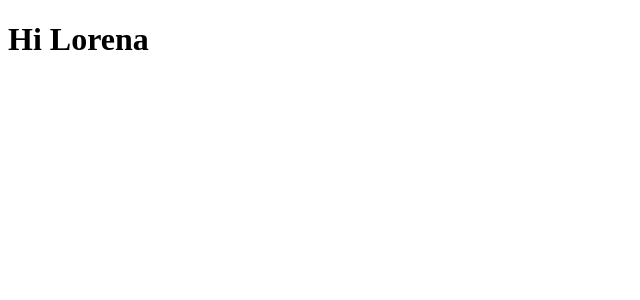
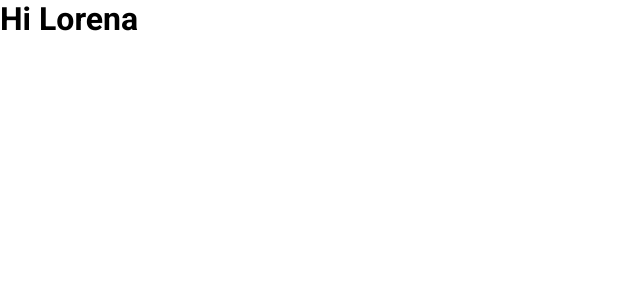
Before and after one commit to macedo-developer/clone-home-page-tesla, a React (Create React App) app: page / in a window 1280 px wide. Shown: the top 300 px of the page, without its empty margins (0-640 px from the left). Built offline with nearby package versions, Linux system fonts and the light colour scheme.

Commit message:
Using Global Styles

```diff
--- a/src/App.tsx
+++ b/src/App.tsx
@@ -1,7 +1,14 @@
 import React from "react";
+import { GlobalStyles } from "./styles/GlobalStyles";
 
 function App() {
-  return <h1>Hi Lorena</h1>;
+  return (
+    <>
+      <h1>Hi Lorena</h1>
+
+      <GlobalStyles />
+    </>
+  );
 }
 
 export default App;
```
